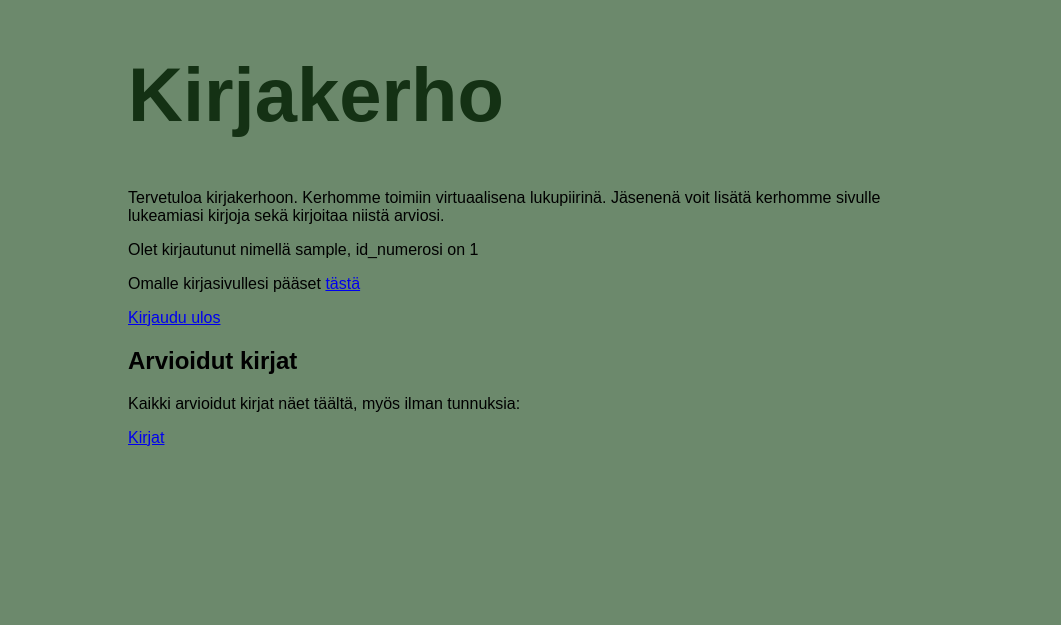
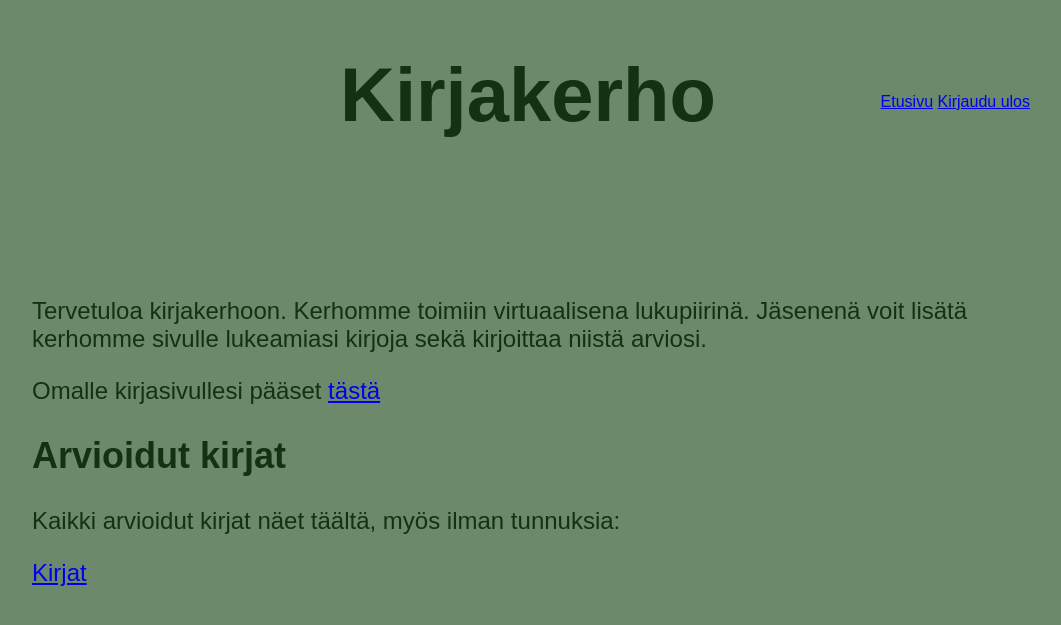
Before and after one commit to LouiseOdier/Kirjakerho, a Flask app: page / in a window 1280 px wide. Shown: the top 625 px of the page, without its empty margins (112-1173 px from the left). Run offline with Flask 3, Linux system fonts and the light colour scheme; the visitor is signed in with stand-in values (Sample User, id 1).

Commit message:
add layout desing

```diff
--- a/static/main.css
+++ b/static/main.css
@@ -1,7 +1,7 @@
 
 body {
   margin: auto;
-  max-width: 50em;
+  max-width: 65em;
   font-family: sans-serif;
   background-color: rgb(108, 137, 108);
   position: relative;
@@ -12,18 +12,23 @@ body {
   color: rgb(20, 49, 20);
   font-size: 38px;
   padding: 0;
-  margin: 0.5em 0;
+  position: relative;
 }
 
 .nav {
   background-color: rgb(108, 137, 108);
+  color: rgb(20, 49, 20);
   padding: 0.5em;
   margin: 0.5em 0;
   position: absolute;
+  top: 10px;
+  right: 10px;
 }
 
 .content {
   background-color: rgb(108, 137, 108);
+  color: rgb(20, 49, 20);
+  font-size: 24px;
   padding: 1em;
   margin: 0.5em 0;
 }
--- a/templates/index.html
+++ b/templates/index.html
@@ -1,35 +1,22 @@
-<!DOCTYPE html>
-<html>
+{% extends "layout.html" %}
 
+{% block title %}Kirjakerho{% endblock %}
 
-<head>
-  <title>Kirjakerho</title>
+{% block content %}
   <link rel="stylesheet" href="/static/main.css">
-</head>
+  <div class="content">
 
-<body>
-  <div class="header">
-    <h1> Kirjakerho </h1>
   </div>
     <p>
       Tervetuloa kirjakerhoon. Kerhomme toimiin virtuaalisena lukupiirinä. Jäsenenä voit lisätä kerhomme sivulle lukeamiasi kirjoja
-    sekä kirjoitaa niistä arviosi.
+      sekä kirjoittaa niistä arviosi.
     </p>
     {% if session.username %}
     <p>
-    Olet kirjautunut nimellä {{ session.username }}, id_numerosi on {{session.user_id}}
-  </p>
-  <p>
       Omalle kirjasivullesi pääset <a href="/user/{{session.user_id}}"> tästä </a>
-  </p>
-  <p>
-    <a href="/logout">Kirjaudu ulos</a>
     </p>
     {% else %}
 
-   <p>
-    <a href="/login">Kirjaudu sisään</a>
-  </p>
     <p>
       Mikäli et ole jäsen voit luoda tunnuksen ilmaiseksi täällä:
     </p>
@@ -44,8 +31,5 @@
       Kaikki arvioidut kirjat näet täältä, myös ilman tunnuksia:
     </p>
     <a href="/books">Kirjat</a>
-
-
-</body>
-
-</html>
+  </div>
+{% endblock %}
--- /dev/null
+++ b/templates/layout.html
@@ -0,0 +1,32 @@
+<!DOCTYPE html>
+<html>
+
+<head>
+  <title>{% block title %}{% endblock %}</title>
+  <link rel="stylesheet" href="/static/main.css">
+</head>
+
+<body>
+  <div class="header">
+    <h1 style="text-align: center;">Kirjakerho</h1>
+  </div>
+
+  <div class="nav">
+    <nav>
+      <ul>
+        <a href="/">Etusivu</a>
+        {% if session.user_id %}
+        <a href="/logout">Kirjaudu ulos</a>
+        {% else %}
+        <a href="/login">Kirjaudu sisään</a>
+        {% endif %}
+      </ul>
+    </nav>
+  </div>
+
+  <div class="content">
+    {% block content %}{% endblock %}
+  </div>
+</body>
+
+</html>
```
Lines whose indentation alone changed are shown as unchanged.
